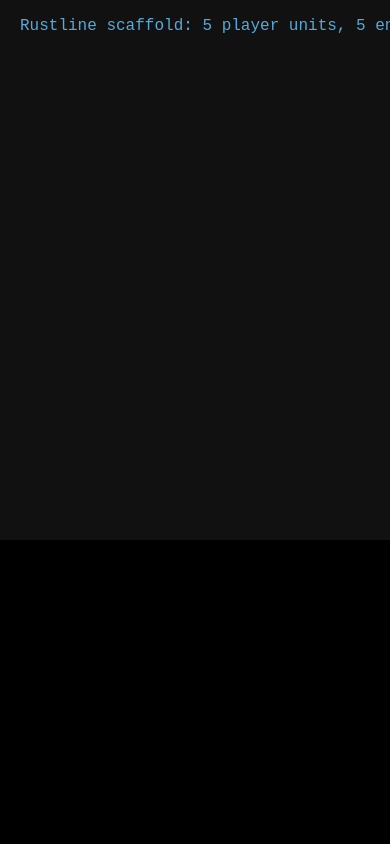
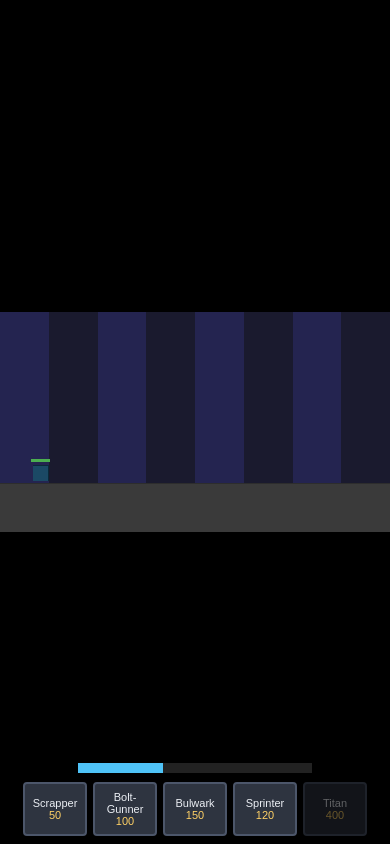
Before and after one commit to nelsongarcia2340/rustline, a website built with Vite: page index.html in a window 390 px wide. Built offline with nearby package versions, Linux system fonts and the light colour scheme.

Commit message:
feat: HUD, input, and the real-time game loop (Task 9)
ticksToRun steps the sim at a fixed 33.33ms tick, capped at 5
ticks/frame with the leftover dropped beyond the cap (src/ui/loop.ts).
main.ts wires sim + renderer + camera into a requestAnimationFrame
loop: HUD energy meter and 5 deploy buttons (cost, cooldown fill,
disabled unless canDeploy, mouse and touch) in src/ui/hud.ts; drag-
to-pan on the canvas in src/ui/input.ts; a win/lose overlay with
Restart (fresh createWorld()) in src/ui/overlay.ts. Canvas scales to
fit the window at a fixed 16:9 with crisp pixel scaling.

Manually played a battle in the browser: deployed units, watched
them engage, HP bars and the energy/cooldown HUD updated live, drag-
pan worked, no console errors, and it held up at a landscape phone
size too.

Co-Authored-By: Claude Sonnet 5 <noreply@anthropic.com>

```diff
--- a/index.html
+++ b/index.html
@@ -10,16 +10,122 @@
         height: 100%;
         background: #000;
         overflow: hidden;
+        font-family: sans-serif;
+        user-select: none;
+      }
+      #game-root {
+        position: relative;
+        width: 100%;
+        height: 100%;
+        display: flex;
+        align-items: center;
+        justify-content: center;
       }
       #game-canvas {
         display: block;
-        margin: 0 auto;
         image-rendering: pixelated;
+        touch-action: none;
+      }
+      #app {
+        position: absolute;
+        inset: 0;
+        pointer-events: none;
+      }
+      .hud {
+        position: absolute;
+        left: 0;
+        right: 0;
+        bottom: 0;
+        display: flex;
+        flex-direction: column;
+        align-items: center;
+        padding: 8px 0;
+        pointer-events: none;
+      }
+      .energy-bar {
+        width: 60%;
+        max-width: 500px;
+        height: 10px;
+        background: #222;
+        border: 1px solid #000;
+        margin-bottom: 8px;
+      }
+      .energy-fill {
+        height: 100%;
+        background: #4fc3f7;
+        width: 0%;
+      }
+      .deploy-bar {
+        display: flex;
+        gap: 6px;
+        pointer-events: auto;
+      }
+      .deploy-btn {
+        position: relative;
+        width: 64px;
+        height: 54px;
+        background: #2e3440;
+        border: 2px solid #4c566a;
+        border-radius: 4px;
+        color: #eceff4;
+        font-size: 11px;
+        overflow: hidden;
+        cursor: pointer;
+        display: flex;
+        flex-direction: column;
+        align-items: center;
+        justify-content: center;
+      }
+      .deploy-btn:disabled {
+        opacity: 0.4;
+        cursor: default;
+      }
+      .deploy-btn .name,
+      .deploy-btn .cost {
+        position: relative;
+        z-index: 1;
+      }
+      .deploy-btn .cost {
+        color: #ffd166;
+      }
+      .deploy-btn .cooldown-fill {
+        position: absolute;
+        left: 0;
+        right: 0;
+        bottom: 0;
+        background: rgba(0, 0, 0, 0.6);
+        height: 0%;
+      }
+      .overlay {
+        position: absolute;
+        inset: 0;
+        display: flex;
+        flex-direction: column;
+        align-items: center;
+        justify-content: center;
+        gap: 16px;
+        background: rgba(0, 0, 0, 0.6);
+        pointer-events: auto;
+      }
+      .overlay.hidden {
+        display: none;
+      }
+      .overlay-message {
+        font-size: 32px;
+        color: #eceff4;
+      }
+      .restart-btn {
+        padding: 10px 24px;
+        font-size: 16px;
+        cursor: pointer;
       }
     </style>
   </head>
   <body>
-    <canvas id="game-canvas" width="960" height="540"></canvas>
+    <div id="game-root">
+      <canvas id="game-canvas" width="960" height="540"></canvas>
+      <div id="app"></div>
+    </div>
     <script type="module" src="/src/main.ts"></script>
   </body>
 </html>
--- a/src/main.ts
+++ b/src/main.ts
@@ -1,17 +1,69 @@
-import { PLAYER_ROSTER, ENEMY_ROSTER } from './data/units';
+import type { Camera } from './render/camera';
+import { updateCamera } from './render/camera';
+import { drawWorld } from './render/renderer';
+import { buildSpriteCache } from './sprites/cache';
+import type { World } from './sim/world';
+import { createWorld, step } from './sim/world';
+import { createHud } from './ui/hud';
+import { attachDragPan } from './ui/input';
+import { ticksToRun } from './ui/loop';
+import { createOverlay } from './ui/overlay';
 
-const canvas = document.querySelector<HTMLCanvasElement>('#game-canvas');
-const ctx = canvas?.getContext('2d');
+const canvas = document.querySelector<HTMLCanvasElement>('#game-canvas')!;
+const ctx = canvas.getContext('2d')!;
+const app = document.querySelector<HTMLDivElement>('#app')!;
 
-if (ctx) {
+let world: World = createWorld();
+const sprites = buildSpriteCache();
+const camera: Camera = { x: 0 };
+const dragState = { dragging: false };
+
+const hud = createHud(app, () => world);
+const overlay = createOverlay(app, (freshWorld) => {
+  world = freshWorld;
+  camera.x = 0;
+});
+
+attachDragPan(canvas, camera, dragState);
+
+function resizeCanvas(): void {
+  const aspect = 960 / 540;
+  let width = window.innerWidth;
+  let height = window.innerHeight;
+  if (width / height > aspect) {
+    width = height * aspect;
+  } else {
+    height = width / aspect;
+  }
+  canvas.style.width = `${width}px`;
+  canvas.style.height = `${height}px`;
+}
+window.addEventListener('resize', resizeCanvas);
+resizeCanvas();
+
+if (import.meta.env.DEV) {
+  (window as unknown as { __game: unknown }).__game = {
+    world: () => world,
+  };
+}
+
+let accumulatorMs = 0;
+let lastTime = performance.now();
+
+function frame(now: number): void {
+  const dt = now - lastTime;
+  lastTime = now;
+
+  const result = ticksToRun(accumulatorMs, dt);
+  accumulatorMs = result.accumulatorMs;
+  for (let i = 0; i < result.ticks; i++) step(world);
+
+  updateCamera(camera, world, dragState.dragging);
   ctx.imageSmoothingEnabled = false;
-  ctx.fillStyle = '#111';
-  ctx.fillRect(0, 0, canvas!.width, canvas!.height);
-  ctx.fillStyle = '#5ad';
-  ctx.font = '16px monospace';
-  ctx.fillText(
-    `Rustline scaffold: ${PLAYER_ROSTER.length} player units, ${ENEMY_ROSTER.length} enemy units`,
-    20,
-    30,
-  );
+  drawWorld(ctx, world, camera, sprites, now);
+  hud.update(world);
+  overlay.update(world);
+
+  requestAnimationFrame(frame);
 }
+requestAnimationFrame(frame);
--- /dev/null
+++ b/src/ui/hud.ts
@@ -0,0 +1,61 @@
+import { PLAYER_ROSTER } from '../data/units';
+import { canDeploy, deploy } from '../sim/economy';
+import { TICKS_PER_SEC } from '../sim/constants';
+import type { World } from '../sim/world';
+
+export interface Hud {
+  update(world: World): void;
+}
+
+export function createHud(container: HTMLElement, getWorld: () => World): Hud {
+  const root = document.createElement('div');
+  root.className = 'hud';
+
+  const energyBar = document.createElement('div');
+  energyBar.className = 'energy-bar';
+  const energyFill = document.createElement('div');
+  energyFill.className = 'energy-fill';
+  energyBar.appendChild(energyFill);
+  root.appendChild(energyBar);
+
+  const deployBar = document.createElement('div');
+  deployBar.className = 'deploy-bar';
+  root.appendChild(deployBar);
+
+  const buttons = PLAYER_ROSTER.map((def) => {
+    const btn = document.createElement('button');
+    btn.className = 'deploy-btn';
+    btn.dataset.unitId = def.id;
+    btn.innerHTML = `<div class="cooldown-fill"></div><span class="name">${def.name}</span><span class="cost">${def.cost}</span>`;
+
+    const tryDeploy = () => deploy(getWorld(), def.id);
+    btn.addEventListener('click', tryDeploy);
+    btn.addEventListener(
+      'touchstart',
+      (e) => {
+        e.preventDefault();
+        tryDeploy();
+      },
+      { passive: false },
+    );
+
+    deployBar.appendChild(btn);
+    return { def, btn, cooldownFill: btn.querySelector('.cooldown-fill') as HTMLElement };
+  });
+
+  container.appendChild(root);
+
+  function update(world: World): void {
+    energyFill.style.width = `${Math.max(0, Math.min(100, (world.energy / 600) * 100))}%`;
+
+    for (const { def, btn, cooldownFill } of buttons) {
+      btn.disabled = !canDeploy(world, def.id);
+      const remaining = world.cooldowns[def.id] ?? 0;
+      const cooldownTicks = Math.round(def.cooldownSec * TICKS_PER_SEC);
+      const ratio = cooldownTicks > 0 ? remaining / cooldownTicks : 0;
+      cooldownFill.style.height = `${Math.max(0, Math.min(1, ratio)) * 100}%`;
+    }
+  }
+
+  return { update };
+}
--- /dev/null
+++ b/src/ui/input.ts
@@ -0,0 +1,58 @@
+import type { Camera } from '../render/camera';
+
+export interface DragState {
+  dragging: boolean;
+}
+
+const CAMERA_MIN = 0;
+const CAMERA_MAX = 3000 - 960;
+
+export function attachDragPan(canvas: HTMLCanvasElement, cam: Camera, dragState: DragState): void {
+  let lastX = 0;
+  let active = false;
+
+  function toCanvasScale(clientDeltaX: number): number {
+    const rect = canvas.getBoundingClientRect();
+    return clientDeltaX * (canvas.width / rect.width);
+  }
+
+  function start(clientX: number): void {
+    active = true;
+    dragState.dragging = true;
+    lastX = clientX;
+  }
+
+  function move(clientX: number): void {
+    if (!active) {
+      return;
+    }
+    cam.x -= toCanvasScale(clientX - lastX);
+    cam.x = Math.max(CAMERA_MIN, Math.min(CAMERA_MAX, cam.x));
+    lastX = clientX;
+  }
+
+  function end(): void {
+    active = false;
+    dragState.dragging = false;
+  }
+
+  canvas.addEventListener('mousedown', (e) => start(e.clientX));
+  window.addEventListener('mousemove', (e) => move(e.clientX));
+  window.addEventListener('mouseup', end);
+
+  canvas.addEventListener(
+    'touchstart',
+    (e) => {
+      if (e.touches[0]) start(e.touches[0].clientX);
+    },
+    { passive: true },
+  );
+  canvas.addEventListener(
+    'touchmove',
+    (e) => {
+      if (e.touches[0]) move(e.touches[0].clientX);
+    },
+    { passive: true },
+  );
+  canvas.addEventListener('touchend', end);
+}
--- /dev/null
+++ b/src/ui/loop.ts
@@ -0,0 +1,15 @@
+export const STEP_MS = 1000 / 30;
+const MAX_TICKS_PER_FRAME = 5;
+
+export function ticksToRun(accumulatorMs: number, dtMs: number): { ticks: number; accumulatorMs: number } {
+  let acc = accumulatorMs + dtMs;
+  let ticks = Math.floor(acc / STEP_MS);
+  acc -= ticks * STEP_MS;
+
+  if (ticks > MAX_TICKS_PER_FRAME) {
+    ticks = MAX_TICKS_PER_FRAME;
+    acc = 0;
+  }
+
+  return { ticks, accumulatorMs: acc };
+}
--- /dev/null
+++ b/src/ui/overlay.ts
@@ -0,0 +1,36 @@
+import { createWorld, type World } from '../sim/world';
+
+export interface Overlay {
+  update(world: World): void;
+}
+
+export function createOverlay(container: HTMLElement, onRestart: (world: World) => void): Overlay {
+  const root = document.createElement('div');
+  root.className = 'overlay hidden';
+
+  const message = document.createElement('div');
+  message.className = 'overlay-message';
+  root.appendChild(message);
+
+  const restartBtn = document.createElement('button');
+  restartBtn.className = 'restart-btn';
+  restartBtn.textContent = 'Restart';
+  restartBtn.addEventListener('click', () => {
+    onRestart(createWorld());
+    root.classList.add('hidden');
+  });
+  root.appendChild(restartBtn);
+
+  container.appendChild(root);
+
+  function update(world: World): void {
+    if (world.status === 'playing') {
+      root.classList.add('hidden');
+      return;
+    }
+    message.textContent = world.status === 'won' ? 'Victory!' : 'Defeat';
+    root.classList.remove('hidden');
+  }
+
+  return { update };
+}
--- a/tsconfig.json
+++ b/tsconfig.json
@@ -11,7 +11,8 @@
     "skipLibCheck": true,
     "isolatedModules": true,
     "esModuleInterop": true,
-    "forceConsistentCasingInFileNames": true
+    "forceConsistentCasingInFileNames": true,
+    "types": ["vite/client"]
   },
   "include": ["src", "tests"]
 }
```
Also changed, not shown: tests/ui/loop.test.ts (added, +25 -0 lines).
